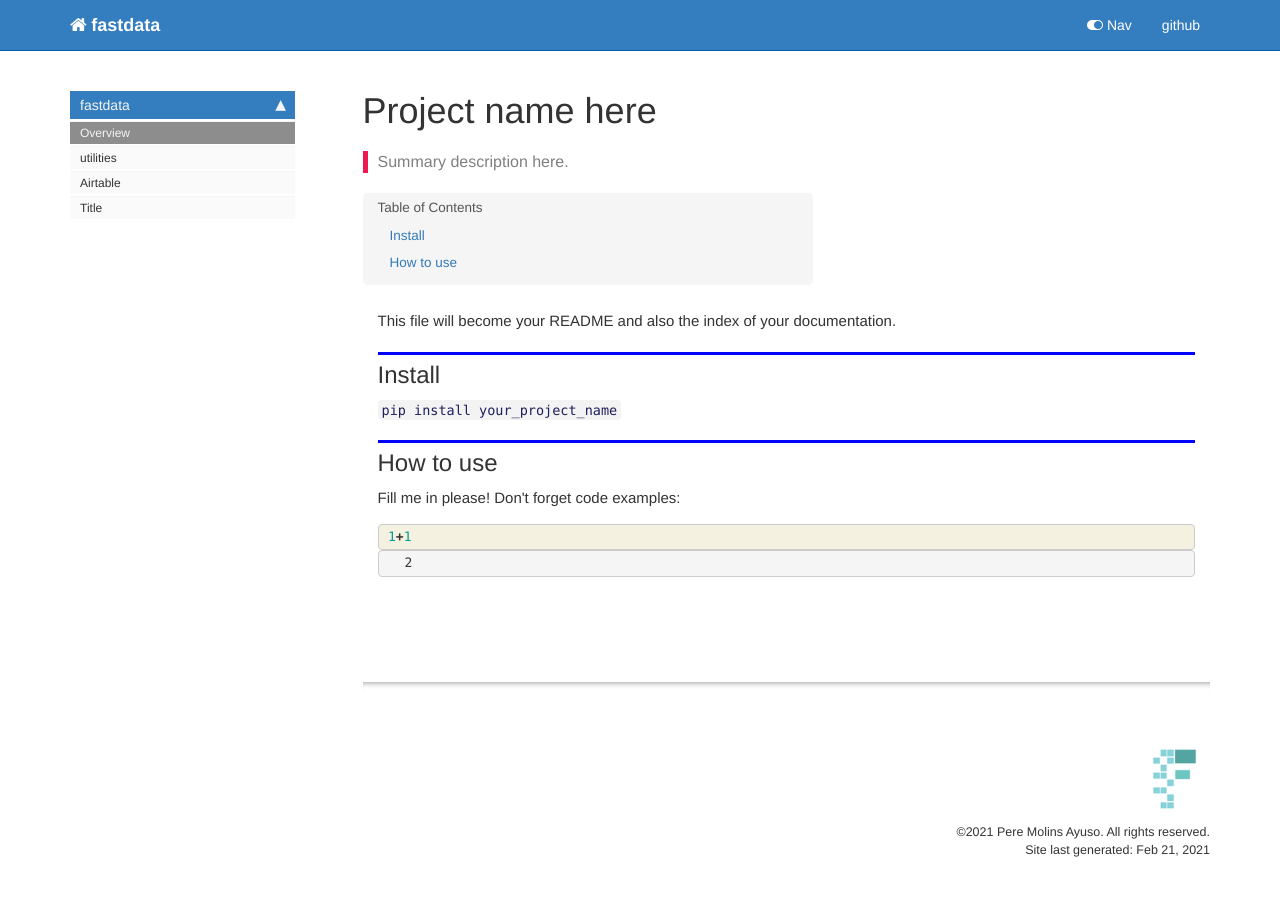
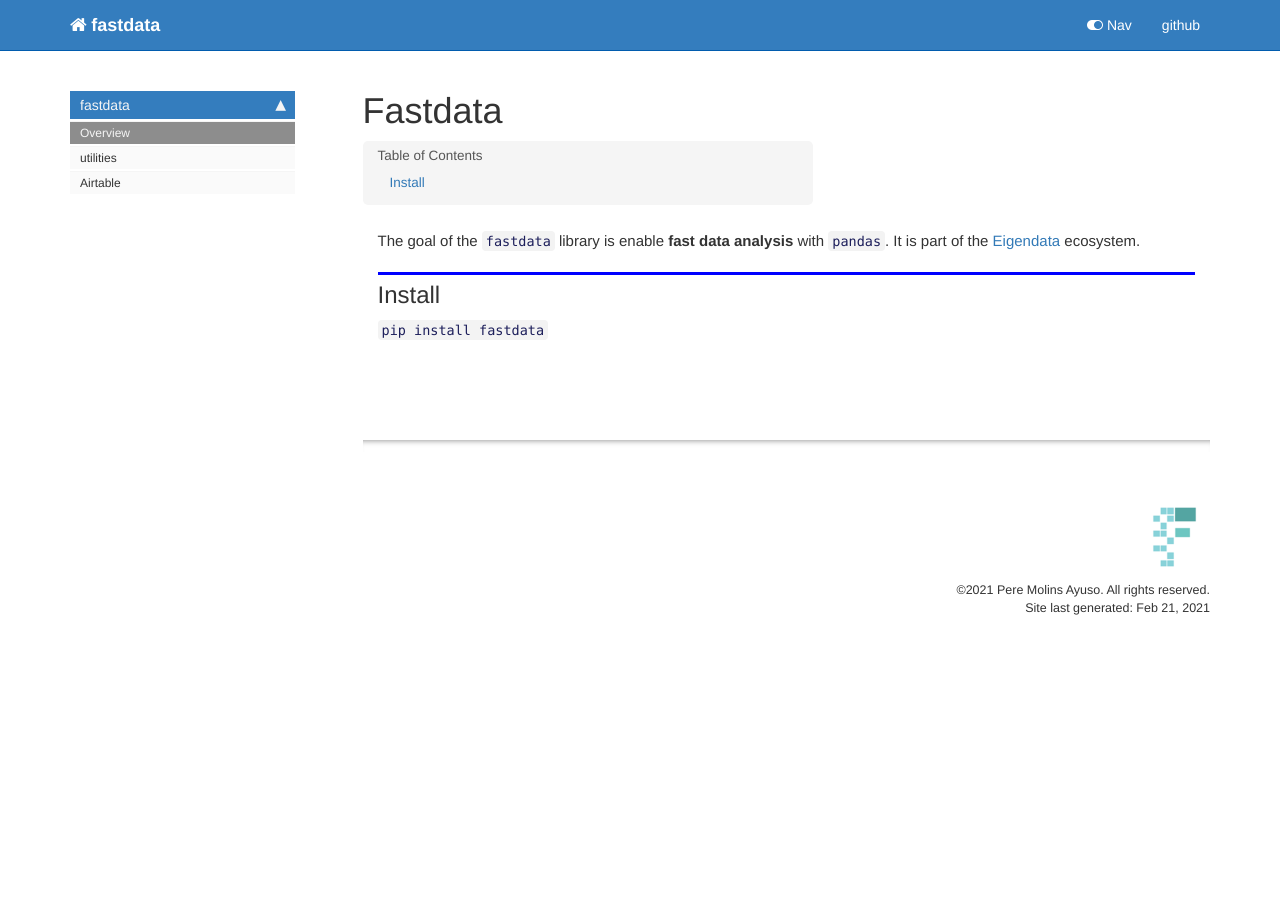
Before and after one commit to molinsp/fastdata, a Jekyll site: the page built from docs/index.html, in a window 1280 px wide. Built offline with Jekyll 4.4.1, drawn with Linux system fonts in a browser that asks for light colours; nearby versions of some CDN libraries; comment, search, counter and statistics services are not loaded.

Commit message:
Fix project requirements

```diff
--- a/docs/_data/sidebars/home_sidebar.yml
+++ b/docs/_data/sidebars/home_sidebar.yml
@@ -15,9 +15,6 @@
     - output: web,pdf
       title: Airtable
       url: integrations.html
-    - output: web,pdf
-      title: Title
-      url: Untitled.html
     output: web
     title: fastdata
   output: web
--- a/docs/index.html
+++ b/docs/index.html
@@ -1,13 +1,13 @@
 ---
 
-title: Project name here
+title: Fastdata
 
 
 keywords: fastai
 sidebar: home_sidebar
 
-summary: "Summary description here."
-description: "Summary description here."
+
+
 nb_path: "index.ipynb"
 ---
 <!--
@@ -31,7 +31,7 @@
 
 <div class="cell border-box-sizing text_cell rendered"><div class="inner_cell">
 <div class="text_cell_render border-box-sizing rendered_html">
-<p>This file will become your README and also the index of your documentation.</p>
+<p>The goal of the <code>fastdata</code> library is enable <strong>fast data analysis</strong> with <code>pandas</code>. It is part of the <a href="http://eigendata.co">Eigendata</a> ecosystem.</p>
 
 </div>
 </div>
@@ -44,55 +44,9 @@
 </div>
 <div class="cell border-box-sizing text_cell rendered"><div class="inner_cell">
 <div class="text_cell_render border-box-sizing rendered_html">
-<p><code>pip install your_project_name</code></p>
+<p><code>pip install fastdata</code></p>
 
 </div>
 </div>
 </div>
-<div class="cell border-box-sizing text_cell rendered"><div class="inner_cell">
-<div class="text_cell_render border-box-sizing rendered_html">
-<h2 id="How-to-use">How to use<a class="anchor-link" href="#How-to-use"> </a></h2>
 </div>
-</div>
-</div>
-<div class="cell border-box-sizing text_cell rendered"><div class="inner_cell">
-<div class="text_cell_render border-box-sizing rendered_html">
-<p>Fill me in please! Don't forget code examples:</p>
-
-</div>
-</div>
-</div>
-    {% raw %}
-
-<div class="cell border-box-sizing code_cell rendered">
-<div class="input">
-
-<div class="inner_cell">
-    <div class="input_area">
-<div class=" highlight hl-ipython3"><pre><span></span><span class="mi">1</span><span class="o">+</span><span class="mi">1</span>
-</pre></div>
-
-    </div>
-</div>
-</div>
-
-<div class="output_wrapper">
-<div class="output">
-
-<div class="output_area">
-
-
-
-<div class="output_text output_subarea output_execute_result">
-<pre>2</pre>
-</div>
-
-</div>
-
-</div>
-</div>
-
-</div>
-    {% endraw %}
-
-</div>
--- a/docs/sidebar.json
+++ b/docs/sidebar.json
@@ -2,7 +2,6 @@
   "fastdata": {
     "Overview": "/",
     "utilities": "core.html",
-    "Airtable": "integrations.html",
-    "Title": "Untitled.html"
+    "Airtable": "integrations.html"
   }
 }
--- a/fastdata/__init__.py
+++ b/fastdata/__init__.py
@@ -1 +1 @@
-__version__ = "0.0.18"
+__version__ = "0.0.19"
--- a/fastdata/core.py
+++ b/fastdata/core.py
@@ -145,7 +145,7 @@
     df = self._obj.copy()
     null_count = df.isnull().sum()
     null_percentage = null_count / len(df) * 100.0
-    return pd.DataFrame({'null_count': null_count, 'null_percent': null_percentage})
+    return pd.DataFrame({'null_count': null_count, 'null_percent': null_percentage}).reset_index().rename(columns={'index':'column'})
 
 # Cell
 @patch_to(FastDataDataframeUtilities)
```
Also changed, not shown: docs/core.html (+67 -184 lines), README.md, 3 other files.
